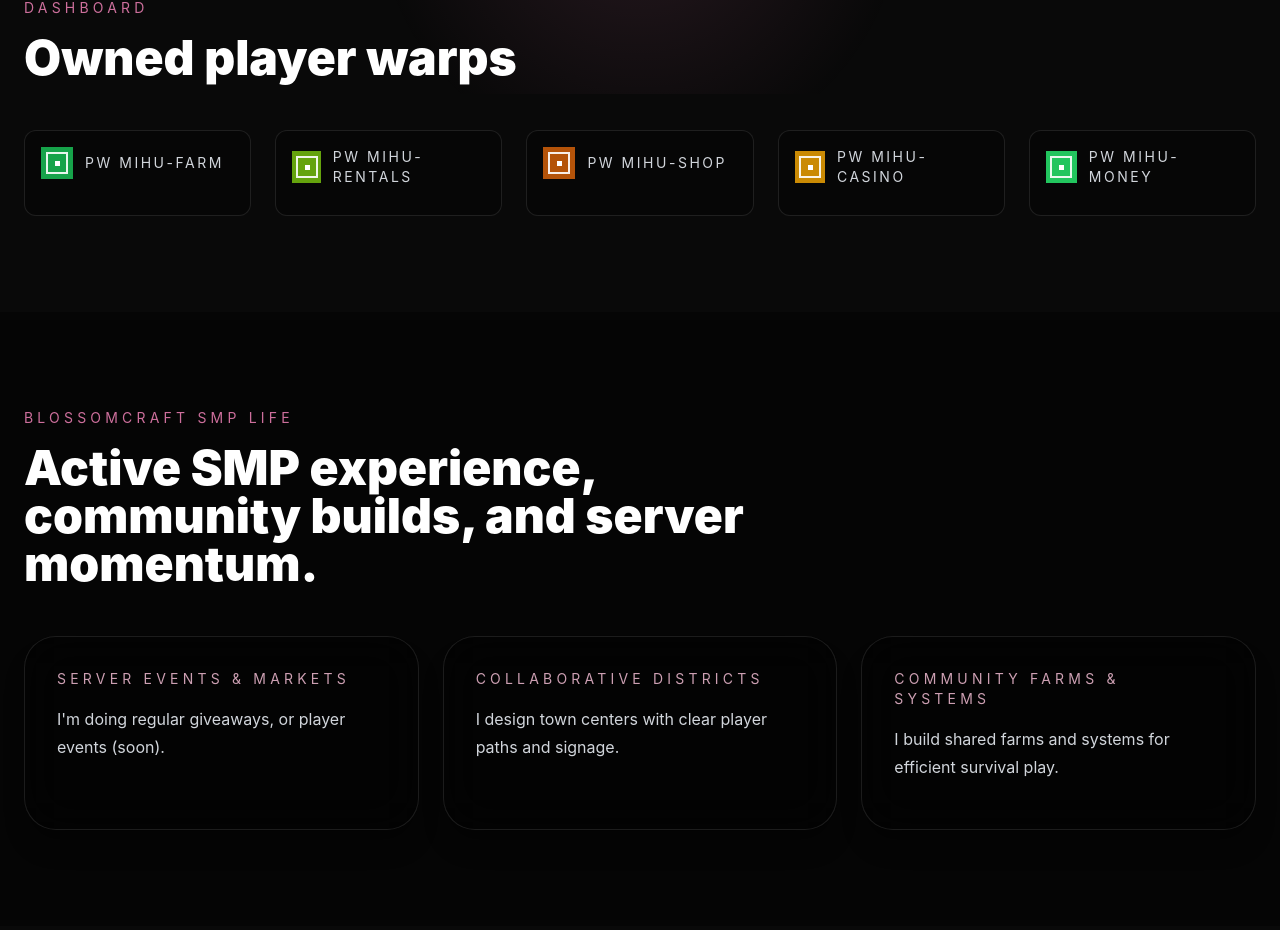
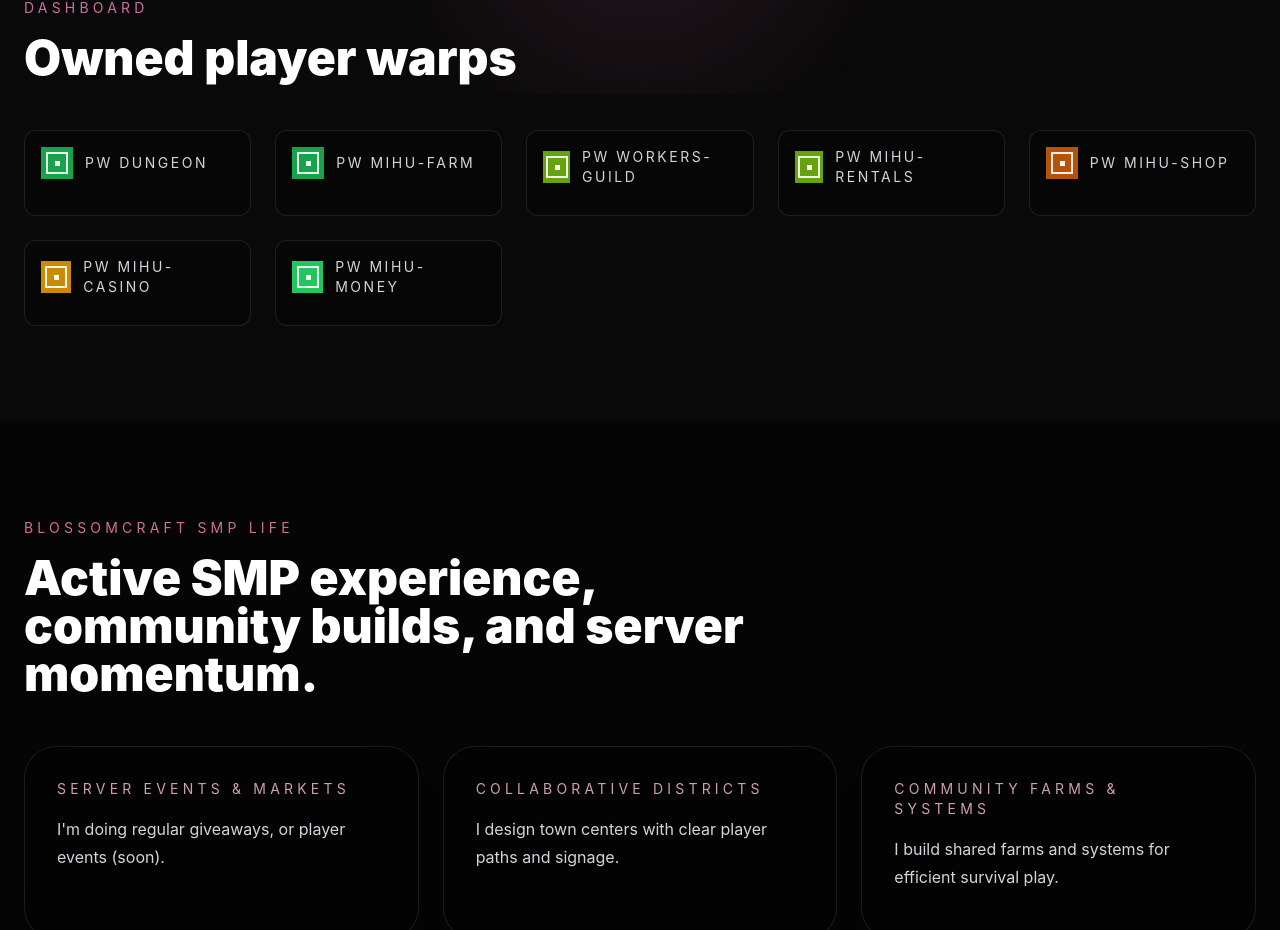
Before and after one commit to ro-mihaiu/ro-mihaiu.github.io, a Next.js app: page / in a window 1280 px wide. Shown: the part 1752-2682 px from the top of the page. Built offline with nearby package versions, Linux system fonts and the light colour scheme.

Commit message:
Adding pws

```diff
--- a/src/components/OwnershipSection.tsx
+++ b/src/components/OwnershipSection.tsx
@@ -1,12 +1,24 @@
 import { motion } from 'framer-motion'
+import { warps as warpData } from '../data/warps'
 
-const warps = [
-  { slug: 'mihu-farm', title: 'pw mihu-farm', desc: 'I manage the farm - harvesting and restocking as needed.', icon: '/assets/items/pw-mihu-farm.png' },
-  { slug: 'mihu-rentals', title: 'pw mihu-rentals', desc: 'I handle rentals and player plots - follow posted rules.', icon: '/assets/items/pw-mihu-rentals.png' },
-  { slug: 'mihu-shop', title: 'pw mihu-shop', desc: 'I run the shop - trade using signs or shop menus.', icon: '/assets/items/pw-mihu-shop.png' },
-  { slug: 'mihu-casino', title: 'pw mihu-casino', desc: 'I host mini-games and events - play fair and enjoy.', icon: '/assets/items/pw-mihu-casino.png' },
-  { slug: 'mihu-money', title: 'pw mihu-money', desc: 'Money island setup and guide coming soon.', icon: '/assets/items/pw-mihu-money.png' }
-]
+const iconMap: Record<string, string> = {
+  'dungeon': '/assets/items/pw-mihu-farm.png',
+  'mihu-farm': '/assets/items/pw-mihu-farm.png',
+  'workers-guild': '/assets/items/pw-mihu-rentals.png',
+  'mihu-rentals': '/assets/items/pw-mihu-rentals.png',
+  'mihu-shop': '/assets/items/pw-mihu-shop.png',
+  'mihu-casino': '/assets/items/pw-mihu-casino.png',
+  'mihu-money': '/assets/items/pw-mihu-money.png'
+}
+
+const ownedWarps = warpData
+  .filter((warp) => ['dungeon', 'mihu-farm', 'workers-guild', 'mihu-rentals', 'mihu-shop', 'mihu-casino', 'mihu-money'].includes(warp.id))
+  .map((warp) => ({
+    slug: warp.id,
+    title: `pw ${warp.id}`,
+    desc: warp.desc,
+    icon: iconMap[warp.id] || '/assets/items/pw-mihu-farm.png'
+  }))
 
 export default function OwnershipSection() {
   return (
@@ -27,7 +39,7 @@ export default function OwnershipSection() {
           >
             <div className="mt-6">
               <div className="grid gap-6 grid-cols-1 sm:grid-cols-2 lg:grid-cols-5">
-                {warps.map((w) => (
+                {ownedWarps.map((w) => (
                   <div key={w.slug} className="group rounded-xl border border-white/10 bg-black/30 p-4 transition transform-gpu duration-300 ease-out hover:shadow-2xl hover:scale-105 hover:ring-2 hover:ring-sakura-pink/20 overflow-hidden">
                     <div className="flex items-center justify-between">
                       <div className="flex items-center gap-3">
--- a/src/data/warps.ts
+++ b/src/data/warps.ts
@@ -13,7 +13,7 @@ export const warps: Warp[] = [
     id: 'dungeon',
     name: 'dungeon',
     status: 'active',
-    desc: 'Dungeon with traps, puzzles, and loot - for adventurers.',
+    desc: "Dungeon gear. Prepare here for '/warp dungeon' with 1:1 experience. You may fight The Minotaur or msg Mihaitzuuu to spawn Warden/Wither.",
     guide: '',
     rules: [
       {
@@ -57,7 +57,7 @@ export const warps: Warp[] = [
     id: 'mihu-farm',
     name: 'mihu-farm',
     status: 'active',
-    desc: 'Mega farm for crops and resources - maintained regularly.',
+    desc: 'Come and relax at mihu-farm while getting farmer / woodcutter exp.',
     guide: '',
     items: [
       { name: 'Enchanted Decree', icon: '/assets/items/enchanted-decree.png' },
@@ -115,7 +115,7 @@ export const warps: Warp[] = [
     id: 'workers-guild',
     name: 'workers-guild',
     status: 'upcoming',
-    desc: 'A guild for workers to collaborate and share resources.',
+    desc: 'A guild for builders, redstoners, map artists to collaborate and share resources.',
     guide: '',
     rules: [
       {
@@ -154,7 +154,7 @@ export const warps: Warp[] = [
   { id: 'mihu-rentals',
     name: 'mihu-rentals',
     status: 'active',
-    desc: 'Item rentals, mostly tools and blocks - follow posted rules.',
+    desc: 'Pinata gear, Mining gear, and other items for rent.',
     guide: '',
     rules: [
       {
```
